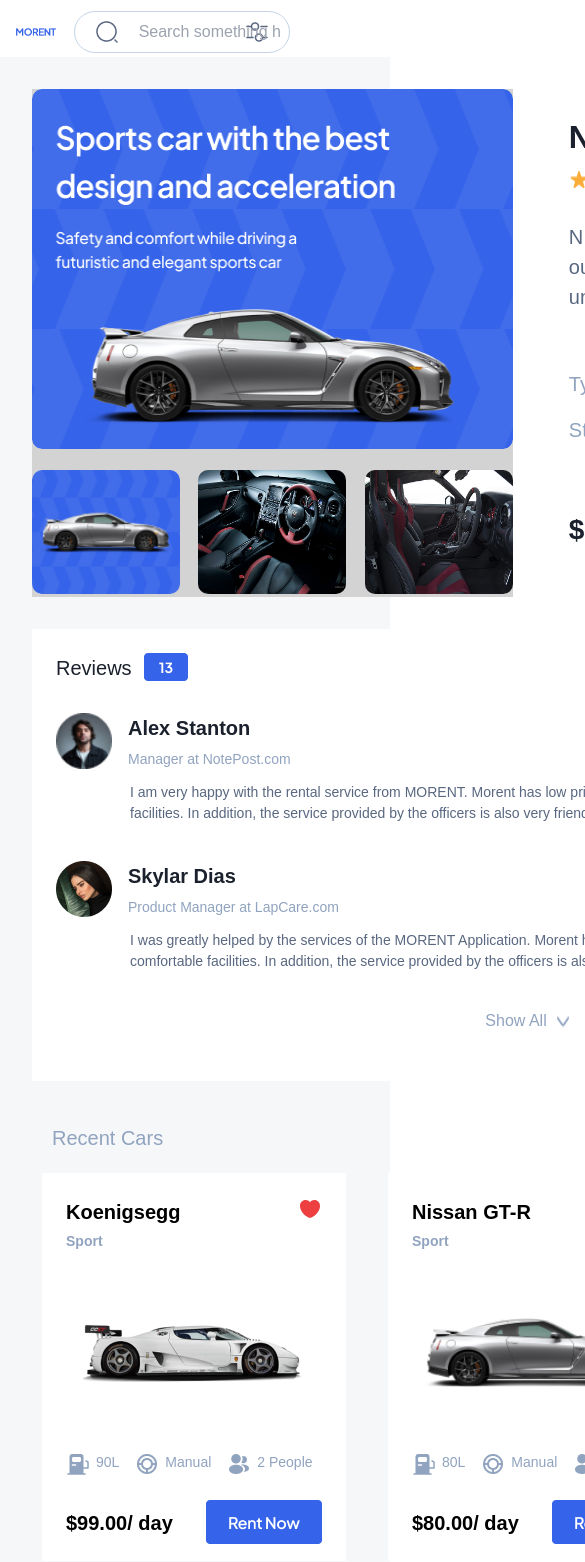
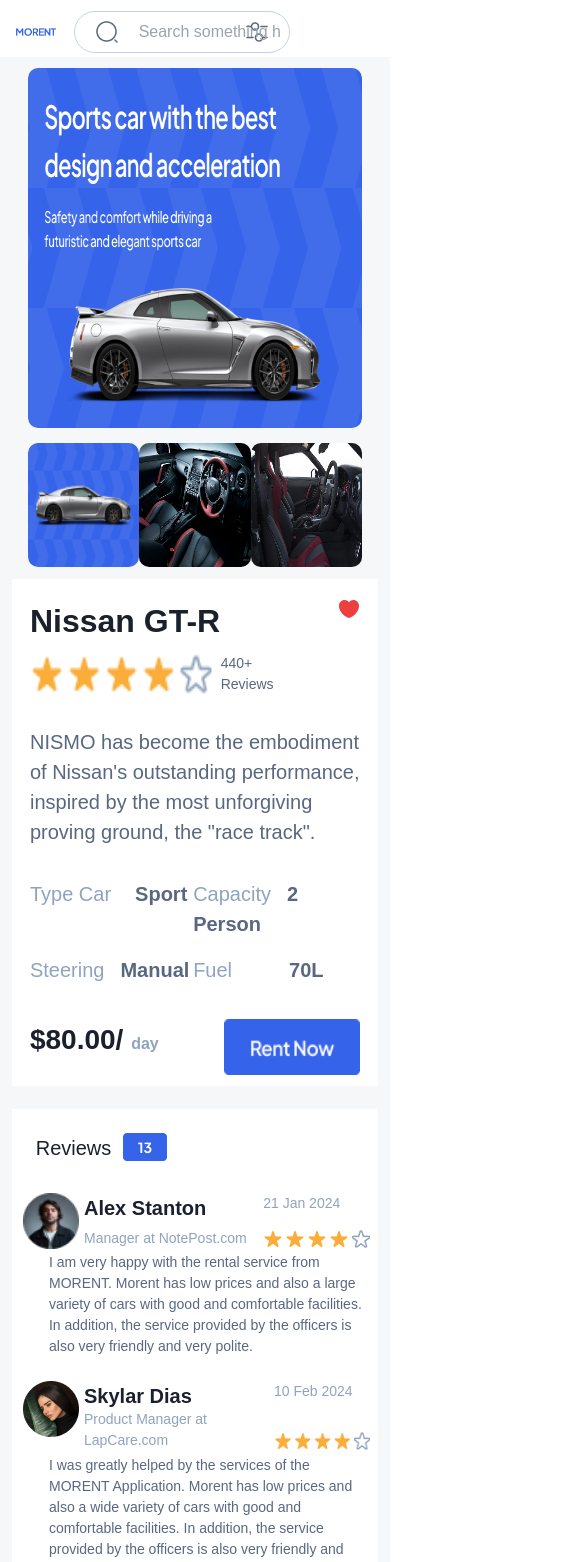
Before and after one commit to bhatiakash67/React-Projects, a React (Vite) app in the folder 1car-rental-site/: page /car-details in a window 390 px wide. Shown: the top 1562 px of the page, 585 px wide, since content can reach past the window. Built offline with nearby package versions, Linux system fonts and the light colour scheme.

Commit message:
responsive final updates
Whole site responsive from 650px and above. No mobile responsive updates added yet.

```diff
--- a/1car-rental-site/src/components/content/Content.css
+++ b/1car-rental-site/src/components/content/Content.css
@@ -110,7 +110,7 @@
     margin-top: 32px;
     margin-bottom: 36px;
     height: 132px;
-    width: 100%;
+    width: 80%;
     background-color: white;
     z-index: 0;
     position: relative;
@@ -144,6 +144,7 @@
     margin-left: 10%;
     margin-top: 24px;
     font-size: 1rem;
+    font-weight: bold;
 }
 
 .location-date-time {
@@ -151,7 +152,6 @@
 }
 
 .input-headers {
-    /* width: 10%; */
     height: 20px;
     margin-right: 48px;
     margin-left: 48px;
@@ -232,6 +232,18 @@
 .car1 {
     display: grid;
     grid-template-rows: auto 1fr auto;
+}
+
+.car1:hover {
+    background-color: #E0E9F4;
+}
+
+.car2:hover {
+    background-color: #E0E9F4;
+}
+
+.car3:hover {
+    background-color: #E0E9F4;
 }
 
 .car4:hover {
@@ -473,3 +485,17 @@
     }
 
 }
+
+@media screen and (max-width: 650px) {
+
+    .content-wrapper{
+        width: 100%;
+        margin: 2% auto;
+    }
+
+    .ad1{
+        width: 85%;
+        margin: 2% auto;
+    }
+
+}
--- a/1car-rental-site/src/components/footer/Footer.css
+++ b/1car-rental-site/src/components/footer/Footer.css
@@ -1,5 +1,4 @@
 footer {
-    /* position: fixed; */
     bottom: 0;
 }
 
--- a/1car-rental-site/src/components/navbar/NavBar.css
+++ b/1car-rental-site/src/components/navbar/NavBar.css
@@ -75,6 +75,8 @@
   border: black 2px solid;
 }
 
+
+
 @media (max-width: 768px) {
   .right-content {
     display: none;
--- a/1car-rental-site/src/page2/Category.css
+++ b/1car-rental-site/src/page2/Category.css
@@ -17,7 +17,6 @@
 .content-box {
     display: flex;
     flex-direction: row;
-    height: 1600px;
     width: 100%;
     margin-top: 1.5%;
 }
@@ -176,21 +175,20 @@
     display: grid;
     grid-template-columns: repeat(2, 1fr);
     position: relative;
+    gap: 3%;
+    margin: 2%;
+    width: 90%;
 }
 
 .pickup-container2,
 .dropoff-container2 {
     border-radius: 10px;
-    margin-top: 32px;
-    margin-bottom: 36px;
-    height: 132px;
-    max-width: 486px;
+    width: 100%;
     background-color: white;
     position: relative;
 }
 
 .pickup-container2 {
-    margin-left: 64px;
     display: flex;
     flex-direction: column;
     align-items: space-between;
@@ -199,38 +197,33 @@
 .swapbtn2 {
     width: 180px;
     height: 180px;
-    margin-top: 70px;
     position: absolute;
-    margin-left: 8px;
-    right: 40.4%;
-    top: -10%;
+    right: 39%;
+    top: 15%;
     z-index: 99;
 }
 
 .dropoff-container2 {
     display: flex;
-    margin-left: 42px;
     flex-direction: column;
-    margin-right: 64px;
 }
 
 .boxheader2 {
-    margin-left: 24px;
-    margin-top: 24px;
-    font-size: 16px;
+    margin-left: 5%;
+    margin-top: 4%;
+    font-size: 1em;
     font-weight: bold;
 }
 
 .location-date-time2 {
-    margin-top: 16px;
+    margin-top: 4%;
 }
 
 .input-headers2 {
-    width: 438px;
-    height: 48px;
-    margin-right: 24px;
-    margin-left: 24px;
-    margin-bottom: 24px;
+    width: 90%;
+    margin-right: 5%;
+    margin-left: 5%;
+    margin-bottom: 5%;
     display: flex;
     justify-content: space-between;
 }
@@ -420,40 +413,32 @@
 
     .main-container2 {
         position: relative;
-        margin: 0 auto;
+        margin: 0;
+        gap: 0%;
         display: flex;
+        align-items: center;
         flex-direction: column;
-        align-items: center;
     }
 
     .pickup-container2 {
-        margin: 10% auto;
+        margin: 2%;
     }
 
     .dropoff-container2 {
-        margin: 0 auto;
+        margin: 2%;
     }
 
     .swapbtn2 {
         position: absolute;
-        top: 23%;
-        left: 30%;
-    }
-
-    .content-box {
-        height: auto;
-    }
-
-    .filter-for-cars {
-        height: auto;
+        top: 39%;
+        left: 40%;
     }
 
     .car-cards-catalog {
         display: grid;
         grid-template-columns: repeat(auto-fill, minmax(304px, 1fr));
-        gap: 2%;
         margin: 2% auto;
-        margin-bottom: 10%;
+        margin-bottom: 12%;
     }
 
     .expand-cars-catalog {
@@ -462,12 +447,23 @@
 }
 
 @media (max-width: 1200px) {
+
+    .content-box{
+        width: 100%;
+        margin: 1% auto;
+    }
+
     .filter-for-cars {
         display: none;
     }
 
+    .car-catalog {
+        width: 100%;
+        margin: 1% auto;
+    }
+
     .main-container2 {
-        width: 100%;
+        width: 80%;
         position: relative;
         margin: 0 auto;
         display: flex;
@@ -487,12 +483,8 @@
 
     .swapbtn2 {
         position: absolute;
-        top: 19%;
+        top: 42%;
         left: 42%;
-    }
-
-    .car-catalog {
-        width: 100%;
     }
 
     .car-cards-catalog {
@@ -503,3 +495,22 @@
         margin-bottom: 10%;
     }
 }
+
+@media (max-width: 950px) {
+
+    .filter-for-cars {
+        display: none;
+    }
+
+    .car-catalog {
+        margin: 1% auto;
+    }
+
+    .car-cards-catalog {
+        display: grid;
+        grid-template-columns: repeat(auto-fill, minmax(304px, 1fr));
+        gap: 1%;
+        max-width: 1026px;
+        margin: 5% 3%;
+    }
+}
--- a/1car-rental-site/src/page3/Detail.css
+++ b/1car-rental-site/src/page3/Detail.css
@@ -16,8 +16,6 @@
 .content-box2 {
     display: flex;
     flex-direction: row;
-    max-height: 2016px;
-    height: auto;
     max-width: 100%;
     background-color: #F6F7F9;
     margin-top: 1%;
@@ -28,7 +26,7 @@
 .filter-for-cars2 {
     background-color: white;
     width: 25%;
-    height: 2016px;
+    height: auto;
 }
 
 .type-of-car2,
@@ -159,6 +157,8 @@
 .main-content-for-user {
     display: flex;
     flex-direction: column;
+    width: 75%;
+    margin-bottom: 2%;
 }
 
 /* Parent section of images and specs  */
@@ -167,7 +167,7 @@
     display: flex;
     flex-direction: row;
     width: 100%;
-    max-width: 1440px;
+    max-width: 100%;
     height: 508px;
     margin-top: 32px;
     margin-left: 3%;
@@ -177,8 +177,6 @@
 
 .car-images {
     width: 45.6%;
-    height: 508px;
-    background-color: lightgray;
 }
 
 .main-photo {
@@ -236,7 +234,6 @@
     display: flex;
     flex-direction: column;
     width: 45.4%;
-    height: 508px;
     background-color: white;
     margin-left: 3%;
 }
@@ -259,6 +256,11 @@
     margin-right: 5%;
     width: 24px;
     height: 24px;
+    transition: transform 0.3s ease;
+}
+
+.like:hover{
+    transform: scale(1.2);
 }
 
 .car-rating {
@@ -275,15 +277,17 @@
 }
 
 .car-description {
-    width: 444px;
     height: 120px;
     display: flex;
+    margin-left: 5%;
+    margin-right: 5%;
     justify-content: center;
     margin-top: 32px;
-    margin-left: 5%;
 }
 
 .description {
+    display: flex;
+    justify-content: center;
     font-size: 20px;
     color: #596780;
 }
@@ -310,6 +314,7 @@
 .steering-fuel-header {
     color: #90A3BF;
     font-size: 20px;
+    width: 100%;
 }
 
 #typecar {
@@ -325,7 +330,7 @@
 }
 
 #fuelcap {
-    margin-left: 102px;
+    margin-left: 57px;
 }
 
 .rate-and-rentbutton {
@@ -335,7 +340,6 @@
     margin-top: 68px;
     margin-left: 5%;
     margin-right: 5%;
-    margin-bottom: 32px;
 }
 
 #rate-of-car {
@@ -365,11 +369,10 @@
 .reviews {
     display: flex;
     flex-direction: column;
-    max-width: 1016px;
-    height: 452px;
-    margin-top: 32px;
-    margin-left: 32px;
-    margin-right: 32px;
+    max-width: 94%;
+    width: 100%;
+    height: auto;
+    margin: 3%;
     background-color: white;
 }
 
@@ -395,15 +398,15 @@
 
 .reviewcontent {
     margin-top: 32px;
-    margin-left: 24px;
+    margin-left: 3%;
     display: flex;
     flex-direction: column;
 }
 
 .first-review,
 .second-review {
-    width: 968px;
-    height: 124px;
+    width: 100%;
+    height: auto;
 }
 
 .review-image-and-name-with-title {
@@ -413,14 +416,21 @@
 .reviewer-image {
     width: 56px;
     height: 56px;
-    margin-right: 16px;
+    margin-right: 1.5%;
 }
 
-.name-of-the-reviewer-and-date,
-.job-and-rating {
-    width: 884px;
+.name-title-rating-date {
     display: flex;
     flex-direction: row;
+    justify-content: space-between;
+    width: 100%;
+    margin-right: 2%;
+}
+
+.name-of-the-reviewer-and-job,
+.date-and-rating {
+    display: flex;
+    flex-direction: column;
     justify-content: space-between;
 }
 
@@ -454,10 +464,10 @@
 .review-words {
     display: flex;
     justify-content: center;
-    flex-wrap: nowrap;
-    margin-top: 12px;
-    width: 896px;
-    margin-left: 74px;
+    flex-wrap: wrap;
+    margin-top: 1%;
+    width: 90%;
+    margin-left: 7.4%;
 }
 
 .review-text {
@@ -488,16 +498,15 @@
 .recent-cars {
     display: flex;
     flex-direction: column;
-    height: 448px;
-    width: 1016px;
-    margin-left: 32px;
-    margin-top: 32px;
+    height: auto;
+    width: 94%;
+    margin-left: 3%;
 }
 
 .popularcar-header3 {
     display: flex;
     justify-content: space-between;
-    width: 1016px;
+    width: 100%;
     height: 44px;
 }
 
@@ -506,7 +515,7 @@
 }
 
 #popularcar-title-text3 {
-    margin-left: 20px;
+    margin-left: 1%;
     font-size: 20px;
     color: #90A3BF;
 }
@@ -518,35 +527,29 @@
 }
 
 .car-cards3 {
-    display: flex;
-    justify-content: space-evenly;
+    display: grid;
+    grid-template-columns: repeat(auto-fill, minmax(300px, 1fr));
+    gap: 1%;
     margin-top: 16px;
-    gap: 32px;
 }
 
-.car1,
-.car2,
-.car3 {
-    width: 317px;
-    height: 388px;
+.recent-car1,
+.recent-car2,
+.recent-car3 {
+    height: 100%;
     background-color: white;
-}
-
-.car1 {
-    display: flex;
-    flex-direction: column;
     transition: background-color 0.3s ease;
 }
 
-.car1:hover {
+.recent-car1:hover {
     background-color: #E0E9F4;
 }
 
-.car2:hover {
+.recent-car2:hover {
     background-color: #E0E9F4;
 }
 
-.car3:hover {
+.recent-car3:hover {
     background-color: #E0E9F4;
 }
 
@@ -562,43 +565,41 @@
 }
 
 .car-brand3 {
-    margin-left: 24px;
-    margin-top: 24px;
-    margin-bottom: 4px;
+    margin-left: 5.5%;
+    margin-top: 5.5%;
+    margin-bottom: 1%;
     font-size: 20px;
     font-weight: bold;
 }
 
 .heart3 {
     position: absolute;
-    top: 24px;
-    right: 24px;
+    top: 35%;
+    right: 5%;
     width: 24px;
     height: 24px;
-    margin-left: 104px;
+    margin-left: 50%;
 }
 
 .car-type3 {
-    margin-left: 24px;
+    margin-left: 6%;
     font-size: 14px;
     font-weight: bold;
     color: #90A3BF;
 }
 
 .car-cardimage3 {
-    width: 232px;
-    height: 72px;
-    margin-top: 64px;
-    margin-left: 36px;
-    margin-right: 36px;
+    width: 55%;
+    height: 18%;
+    margin-top: 18%;
+    margin-left: 20%;
 }
 
 .carspecs3 {
-    height: 24px;
+    height: 6%;
     width: 256px;
-    margin-left: 24px;
-    margin-right: 24px;
-    margin-top: 64px;
+    margin-left: 7%;
+    margin-top: 18%;
 }
 
 .gas-station3,
@@ -625,7 +626,7 @@
 }
 
 .rate-and-buttontorent3 {
-    margin: 24px 24px;
+    margin: 24px;
     display: flex;
     justify-content: space-between;
 }
@@ -642,8 +643,8 @@
     margin-left: 24px;
 }
 
-.rentbutton3:hover{
-transform: scale(1.03);
+.rentbutton3:hover {
+    transform: scale(1.03);
 }
 
 /* Recommended Cars section */
@@ -651,30 +652,74 @@
 .rmd-cars3 {
     display: flex;
     flex-direction: column;
-    height: 448px;
-    width: 1016px;
-    margin-left: 32px;
-    margin-top: 32px;
+    width: 94%;
+    margin-left: 3%;
+    margin-top: 3%;
 }
 
-.rmdcars-header3 {
-    display: flex;
-    justify-content: space-between;
-}
-
-.rmdcar-title3 {
-    font-size: 16px;
-    color: #90A3BF;
-    margin-top: 10px;
-    margin-left: 20px;
-    margin-bottom: 10px;
-}
-
-
+/* Breakpoints */
 
 @media (max-width: 1200px) {
+
+    .content-box2 {
+        width: 100%;
+        display: flex;
+        justify-content: center;
+    }
 
     .filter-for-cars2 {
         display: none;
     }
+
+    .main-content-for-user {
+        width: 100%;
+    }
+
+    .carcard-elaborate-info {
+        width: 95%;
+        margin: 3% auto;
+        display: flex;
+        justify-content: center;
+        align-items: center;
+    }
+
+    .car-images {
+        width: 95%;
+    }
+
+    .car-details-specs {
+        width: 95%;
+    }
+
+    .reviews {
+        display: flex;
+        justify-content: center;
+        width: 100%;
+    }
+
+    .rate-and-rentbutton{
+        margin-bottom: 3%;
+    }
 }
+
+@media (max-width: 850px) {
+
+    .carcard-elaborate-info{
+        display: flex;
+        flex-direction: column;
+        height: auto;
+    }
+
+    .car-images{
+        width: 90%;
+    }
+
+    .car-details-specs{
+        width: 99%;
+        margin: 3%;
+    }
+
+    .reviews{
+        margin-top: 0;
+    }
+}
--- a/1car-rental-site/src/page3/Detail.jsx
+++ b/1car-rental-site/src/page3/Detail.jsx
@@ -21,7 +21,6 @@
   const handleImageChange = (newImage) => {
     setCurrentImage(newImage === View1 ? BigCar : newImage)
   }
-
 
   return (
 
@@ -118,6 +117,8 @@
 
             <div className="carcard-elaborate-info">
 
+              {/* Car Images */}
+
               <div className="car-images">
 
                 <div className="main-photo">
@@ -125,6 +126,8 @@
                   <img id='car-big' src={currentImage} alt="big car" />
 
                 </div>
+
+                {/* Small Images */}
 
                 <div className="small-detailed-photos">
 
@@ -158,7 +161,9 @@
                 <div className="car-name-and-rating">
                   <p className='carname'>Nissan GT-R</p>
 
-                  <img className='like' src={Like1} alt="like" />
+                  {/* Like on click functionality added  */}
+
+                  <img className='like' src={Like1}/>
                 </div>
 
                 <div className="car-rating">
@@ -186,7 +191,7 @@
                   </div>
                 </div>
                 <div className="rate-and-rentbutton">
-                  <p id="rate-of-car">$80.00/ <span id='day'>days</span></p>
+                  <p id="rate-of-car">$80.00/ <span id='day'>day</span></p>
                   <Link to="../register-info">
                     <img id='button-for-rent' src={RentButton} alt="rent button" />
                   </Link>
@@ -202,66 +207,49 @@
               <div className="review-header-and-count">
                 <p id='review-header'>Reviews</p> <img id='reviewcount' src={ReviewCount} alt="review count" />
               </div>
-
               <div className="reviewcontent">
-
+                {/* First Review */}
                 <div className="first-review">
-
                   <div className="review-image-and-name-with-title">
-
                     <img className="reviewer-image" src={Profile} alt="profile1" />
-
                     <div className="name-title-rating-date">
 
-                      <div className='name-of-the-reviewer-and-date'><p className='name'> Alex Stanton</p>
-
+                      <div className='name-of-the-reviewer-and-job'>
+                        <p className='name'> Alex Stanton</p>
+                        <p className='reviewer-job'>Manager at NotePost.com </p>
+                      </div>
+                      <div className="date-and-rating">
                         <p className='date-and-rating'>21 Jan 2024</p>
-
+                        <img className='stars' src={ReviewStars} alt="rating 4star" />
                       </div>
 
-                      <div className="job-and-rating">
-
-                        <p className='reviewer-job'>Manager at NotePost.com </p>
-
-                        <img className='stars' src={ReviewStars} alt="rating 4star" />
-
-                      </div>
                     </div>
                   </div>
                   <div className="review-words"><p className='review-text'>I am very happy with the rental service from MORENT. Morent has low prices and also a large variety of cars with good and comfortable facilities. In addition, the service provided by the officers is also very friendly and very polite.</p></div>
-
                 </div>
-
+                {/* Second Review */}
                 <div className="second-review">
-
                   <div className="review-image-and-name-with-title">
-
                     <img className="reviewer-image" src={Profile3} alt="profile1" />
-
                     <div className="name-title-rating-date">
-
-                      <div className='name-of-the-reviewer-and-date'> <p className="name"> Skylar Dias</p>
-
+                      <div className='name-of-the-reviewer-and-job'>
+                        <p className='name'> Skylar Dias</p>
+                        <p className='reviewer-job'>Product Manager at LapCare.com </p>
+                      </div>
+                      <div className="date-and-rating">
                         <p className='date-and-rating'>10 Feb 2024</p>
-
-                      </div>
-                      <div className="job-and-rating">
-                        <p className='reviewer-job'>Product Manager at LapCare.com</p>
                         <img className='stars' src={ReviewStars} alt="rating 4star" />
                       </div>
+
                     </div>
                   </div>
                   <div className="review-words"><p className='review-text'>I was greatly helped by the services of the MORENT Application. Morent has low prices and also a wide variety of cars with good and comfortable facilities. In addition, the service provided by the officers is also very friendly and very polite.</p></div>
-
                 </div>
-
               </div>
-
               <div className="review-drop-down">
                 Show All
                 <img id="arrow-for-reviews" src={ArrowDownGrey} alt="down arrow" />
               </div>
-
             </div>
 
             {/* Recent Cars */}
@@ -281,7 +269,7 @@
 
                 {/* Car Card 1 */}
                 <Link to="../car-details" >
-                  <div className="car1">
+                  <div className="recent-car1">
 
                     <div className='carbrand-part3'>
 
@@ -318,7 +306,7 @@
 
                 <Link to="../car-details" >
 
-                  <div className="car2">
+                  <div className="recent-car2">
 
                     <div className='carbrand-part3'>
 
@@ -354,7 +342,7 @@
 
                 <Link to="../car-details" >
 
-                  <div className="car3">
+                  <div className="recent-car3">
 
                     <div className='carbrand-part3'>
 
@@ -392,10 +380,10 @@
 
             <div className="rmd-cars3">
 
-              <div className="rmdcars-header3">
+              <div className='popularcar-header3'>
 
-                <span className='rmdcar-title3' id="rmd-title-text3">Recommened Cars</span>
-                <a className='popularcar-title3' id="popularcar-title-link23" href="#"> View All</a>
+                <span className='popularcar-title3' id="popularcar-title-text3">Recommended Cars</span>
+                <a className='popularcar-title3' id="popularcar-title-link3" href="#"> View All</a>
 
               </div>
 
@@ -404,7 +392,7 @@
 
                 <Link to="../car-details">
 
-                  <div className="car1">
+                  <div className="recent-car1">
 
                     <div className='carbrand-part3'>
                       <h4 className='car-brand3'>All New Rush</h4>
@@ -438,7 +426,7 @@
                 {/* Car Card 2 */}
 
                 <Link to="../car-details">
-                  <div className="car2">
+                  <div className="recent-car2">
                     <div className='carbrand-part3'>
 
                       <h4 className='car-brand3'>CR - V</h4>
@@ -470,7 +458,7 @@
                 </Link>
                 {/* Car Card 3 */}
                 <Link to="../car-details">
-                  <div className="car3">
+                  <div className="recent-car3">
                     <div className='carbrand-part3'>
 
                       <h4 className='car-brand3'>All New Terios</h4>
--- a/1car-rental-site/src/page4/Payment.css
+++ b/1car-rental-site/src/page4/Payment.css
@@ -555,17 +555,62 @@
         flex-direction: column-reverse;
         width: 100%;
         padding: 2%;
-        margin: 0 auto;
+        margin: 2% auto;
     }
 
-    .billing-info-part{
+    .billing-info-part {
         width: auto;
         margin: 0 auto;
     }
 
-    .rental-summary{
+    .rental-summary {
         width: 100%;
-        margin-top: 32px;
-        margin: 32px auto;
+        margin: auto;
     }
 }
+
+@media (max-width: 900px) {
+
+    .forms-for-application {
+        flex-direction: column-reverse;
+        width: 100%;
+        padding: 2%;
+        margin: 2% 5%;
+    }
+
+    .billing-info-part {
+        width: 100%;
+        margin: 0 1%;
+    }
+
+    .billing-details,
+    .rental-info,
+    .payment-method,
+    .confirmation {
+        width: 100%;
+    }
+
+    .input-fields {
+        width: 95%;
+    }
+
+    .timer {
+        width: 73%;
+    }
+
+.creditcard-input-parts{
+    width: 100%;
+}
+
+.creditcard-input-fields{
+    width: 95%;
+}
+
+.aggrements{
+    width: 100%;
+}
+
+.aggrement1, .aggrement2{
+    width: 95%;
+}
+}
--- a/1car-rental-site/src/page4/Payment.jsx
+++ b/1car-rental-site/src/page4/Payment.jsx
@@ -201,7 +201,7 @@
               <div className="second-input-line">
                 <div className="input-parts">
                   <p className="input-header">Time</p>
-                  <input className='input-fields arrowdown' type={isTimeInput ? 'time' : 'text'}
+                  <input className='input-fields timer' type={isTimeInput ? 'time' : 'text'}
                     placeholder='Select your time'
                     value={pickupValue.time}
                     onChange={handleTimeChange}
@@ -237,7 +237,7 @@
               <div className="second-input-line">
                 <div className="input-parts">
                   <p className="input-header">Time</p>
-                  <input className='input-fields arrowdown' type={isDropoffTimeInput ? 'time' : 'text'}
+                  <input className='input-fields timer' type={isDropoffTimeInput ? 'time' : 'text'}
                     placeholder='Select your time'
                     value={dropoffValue.time}
                     onChange={handleDropoffTimeChange}
```
Also changed, not shown: 1car-rental-site/src/components/footer/Footer.jsx (+12 -2 lines).
